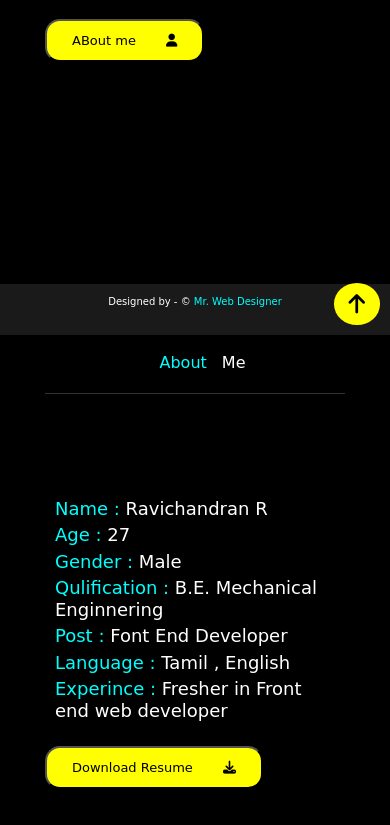
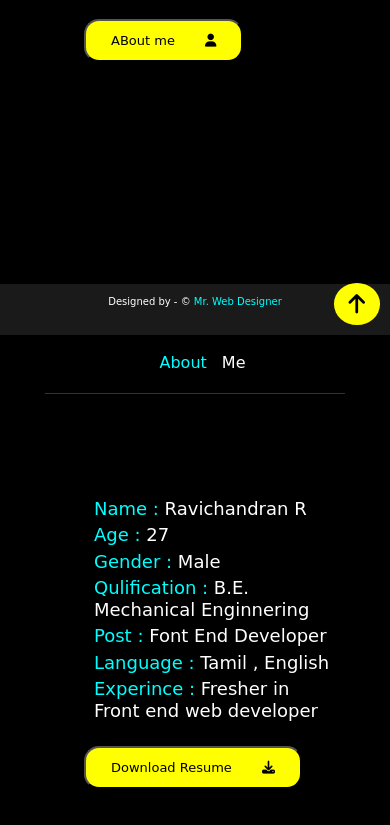
Before and after one commit to 7ravichandran96/profile, a plain HTML site: page index.html in a window 390 px wide. Shown: the part 509-1334 px from the top of the page. Drawn offline with nearby package versions, Linux system fonts and the light colour scheme; a web font is replaced by a local one.

Commit message:
nav bar and alignment

```diff
--- a/src/asserts/css/styles.css
+++ b/src/asserts/css/styles.css
@@ -453,8 +453,15 @@ form .message{
 } */
 
 .info h3{
+
   text-align: left;
-  font-size: large;
+  font-size: X-large;
+}
+.info{
+  margin-left: 10vw;
+}
+.buttons{
+  margin-left: 10vw;
 }
 .contact h3{
   text-align: center;
@@ -538,7 +545,7 @@ a:focus{
   }
 
   header {
-    width: 100%;
+    width: 80%;
     left: -100%;
     opacity: 0;
     transition: 0.6s;
@@ -614,6 +621,11 @@ a:focus{
     margin: auto auto;
     font-size: 18px;
 
+  }
+  .info h3{
+
+    text-align: left;
+    font-size: large;
   }
   .contactinform h3{
     font-size: x-small;
```
